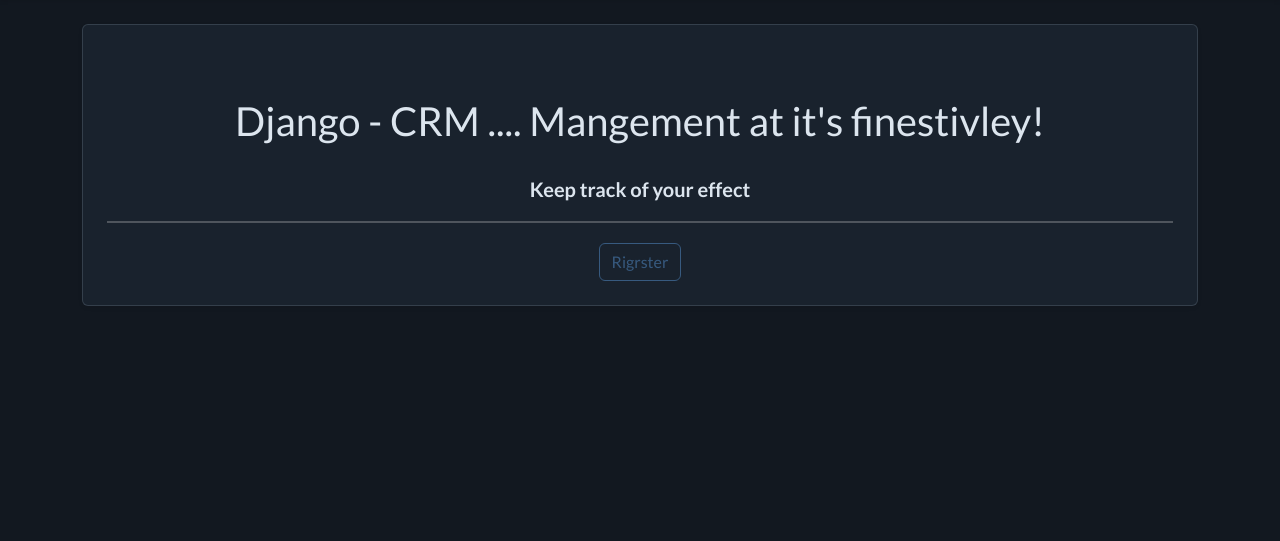
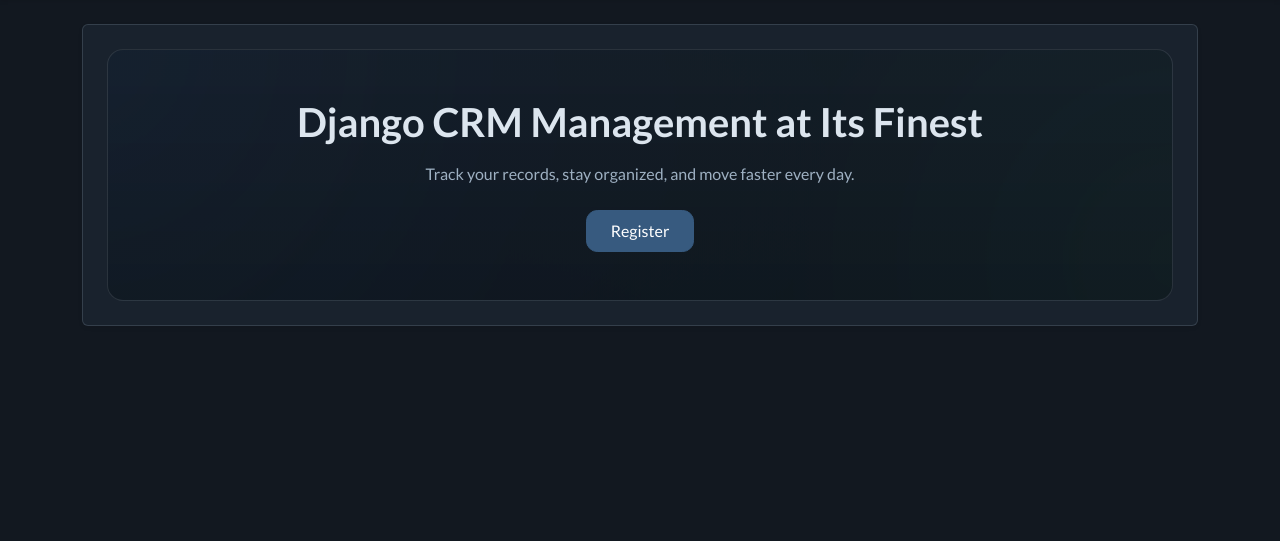
Before and after one commit to socratmhamad/django-crm-system, a Django app: page / in a window 1280 px wide. Shown: the part 75-616 px from the top of the page. Run offline with Django 5.2, Linux system fonts and the light colour scheme.

Commit message:
Enhance UI with intro animations and improved visual experience

```diff
--- a/templates/web/index.html
+++ b/templates/web/index.html
@@ -3,23 +3,97 @@
 
 {% block content %}
 
+<div class="intro-shell position-relative overflow-hidden rounded-4">
+	<div id="introCard" class="intro-card text-center">
+		<h2 class="fw-bold mb-3">Django CRM Management at Its Finest</h2>
+		<p class="text-soft mb-4">Track your records, stay organized, and move faster every day.</p>
 
-<div class = "text-center">
-<br><br>
-<h2>Django - CRM .... Mangement at it's finestivley!</h2>
-<br>
-<h5><b>Keep track of your effect</b></h5>
+		{% if user.is_authenticated %}
+		<a href="{% url 'dashboard' %}" class="btn btn-primary intro-cta px-4 py-2">My Dashboard</a>
 
-<hr style = 'border: 1px solid #f0ebeb; margin: 20px 0'>
+		{% else %}
+		<a href="{% url 'register' %}" class="btn btn-primary intro-cta px-4 py-2">Register</a>
 
-{% if user.is_authenticated %}
-<a href="{% url 'dashboard'%}" class = "btn btn-outline-primary">My Dashboard</a>
-
-{% else %}
-<a href="{% url 'register'%}" class = "btn btn-outline-primary">Rigrster</a>
-
-{% endif %}
-
+		{% endif %}
+	</div>
 </div>
 
+<style>
+	.intro-shell {
+		isolation: isolate;
+		padding: 3rem 1.5rem;
+		border: 1px solid rgba(146, 164, 182, 0.2);
+		background: linear-gradient(180deg, rgba(19, 26, 35, 0.78), rgba(15, 21, 28, 0.9));
+	}
+
+	.intro-shell::before {
+		content: "";
+		position: absolute;
+		inset: -35%;
+		z-index: -1;
+		opacity: 0.12;
+		background: radial-gradient(circle at 20% 20%, rgba(56, 135, 220, 0.5), transparent 50%),
+					radial-gradient(circle at 80% 70%, rgba(57, 200, 167, 0.35), transparent 45%);
+		animation: introGradientShift 16s ease-in-out infinite alternate;
+		transform: translate3d(0, 0, 0);
+	}
+
+	.intro-card {
+		max-width: 700px;
+		margin: 0 auto;
+		opacity: 0;
+		transform: translateY(10px);
+		transition: opacity 600ms  ease-out, transform 600ms  ease-out;
+	}
+
+	.intro-card.is-visible {
+		opacity: 1;
+		transform: translateY(0);
+	}
+
+	.intro-cta {
+		border-radius: 0.7rem;
+		transition: transform 160ms ease-out, box-shadow 160ms ease-out;
+		box-shadow: 0 0 0 rgba(69, 149, 255, 0);
+	}
+
+	.intro-cta:hover,
+	.intro-cta:focus-visible {
+		transform: scale(1.03);
+		box-shadow: 0 0 18px rgba(69, 149, 255, 0.28);
+	}
+
+	@keyframes introGradientShift {
+		from {
+			transform: translate3d(-2%, -1%, 0) scale(1);
+		}
+		to {
+			transform: translate3d(2%, 1%, 0) scale(1.03);
+		}
+	}
+
+	@media (max-width: 576px) {
+		.intro-shell {
+			padding: 2rem 1.2rem;
+		}
+
+		.intro-card h2 {
+			font-size: 1.5rem;
+		}
+	}
+</style>
+
+<script>
+	document.addEventListener("DOMContentLoaded", function () {
+		var introCard = document.getElementById("introCard");
+		if (!introCard) {
+			return;
+		}
+
+		requestAnimationFrame(function () {
+			introCard.classList.add("is-visible");
+		});
+	});
+</script>
+
 {% endblock %}
```
Also changed, not shown: db.sqlite3.
